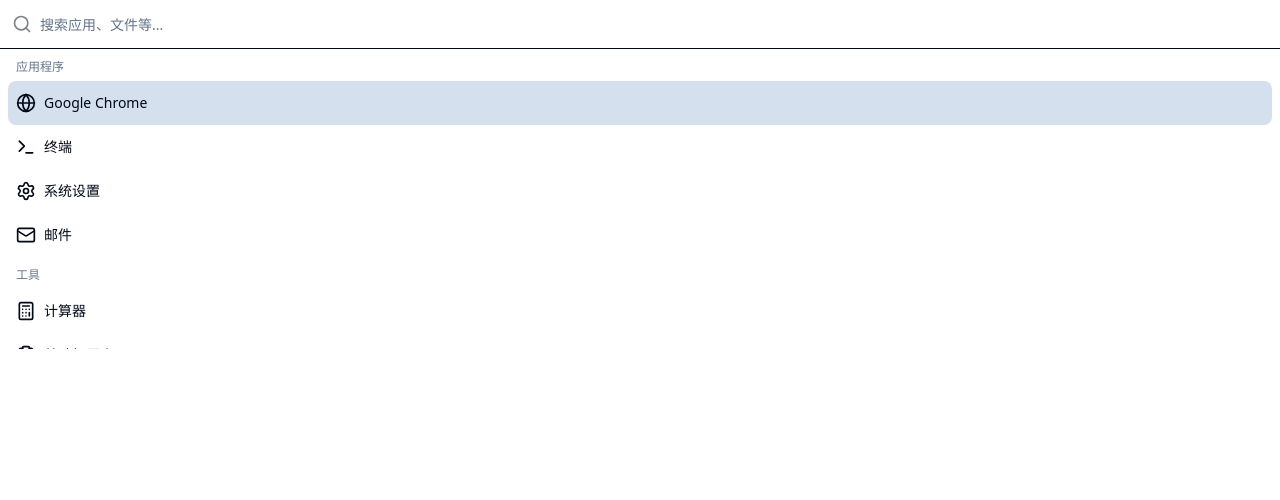
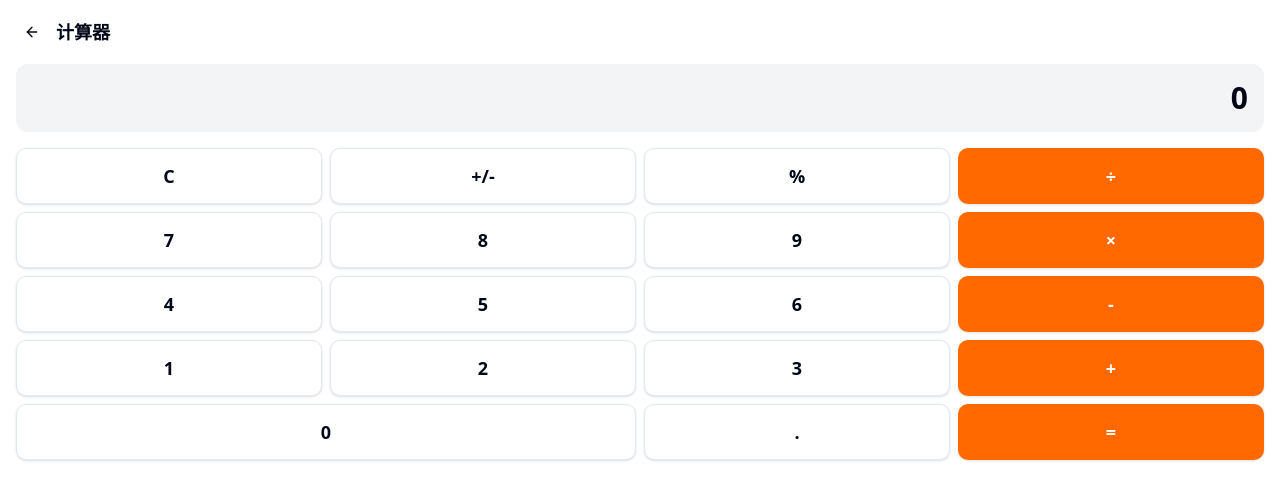
Before and after one commit to EditYJ/leap, a React (Vite) app: page /calculator in a window 1280 px wide. Shown: the top 500 px of the page. Built offline with nearby package versions, Linux system fonts and the light colour scheme.

Commit message:
feat: 添加路由支持，重构应用布局，优化窗口动画，更新依赖项

```diff
--- a/package.json
+++ b/package.json
@@ -23,12 +23,14 @@
     "class-variance-authority": "^0.7.1",
     "clsx": "^2.1.1",
     "cmdk": "^1.1.1",
+    "framer-motion": "^12.23.24",
     "fuse.js": "^7.1.0",
     "lucide-react": "^0.548.0",
     "postcss": "^8.5.6",
     "react": "^19.1.0",
     "react-dom": "^19.1.0",
     "react-hotkeys-hook": "^5.2.1",
+    "react-router-dom": "^7.9.5",
     "tailwind-merge": "^3.3.1",
     "tailwindcss": "^4.1.16",
     "tailwindcss-animate": "^1.0.7",
--- a/src-tauri/tauri.conf.json
+++ b/src-tauri/tauri.conf.json
@@ -20,8 +20,7 @@
         "decorations": false,
         "center": true,
         "skipTaskbar": true,
-        "visible": false,
-        "transparent": true
+        "visible": false
       }
     ],
     "trayIcon": {
--- a/src/App.tsx
+++ b/src/App.tsx
@@ -1,10 +1,26 @@
-import { CommandPalette } from './components/features/CommandPalette'
+import { BrowserRouter, Routes, Route } from 'react-router-dom'
+import { AnimatedOutlet } from './components/AnimatedOutlet'
+import { CommandPage } from './pages/CommandPage'
+import { CalculatorPage } from './pages/CalculatorPage'
+import { useWindowResize } from './hooks/useWindowResize'
+
+function AppLayout() {
+  useWindowResize()
+  return <AnimatedOutlet />
+}
 
 function App() {
   return (
-    <div className='bg-background h-screen'>
-      <CommandPalette />
-    </div>
+    <BrowserRouter>
+      <div className='bg-background h-screen'>
+        <Routes>
+          <Route element={<AppLayout />}>
+            <Route path='/' element={<CommandPage />} />
+            <Route path='/calculator' element={<CalculatorPage />} />
+          </Route>
+        </Routes>
+      </div>
+    </BrowserRouter>
   )
 }
 
--- /dev/null
+++ b/src/components/AnimatedOutlet.tsx
@@ -0,0 +1,42 @@
+import { motion, AnimatePresence } from 'framer-motion'
+import { useLocation, useOutlet } from 'react-router-dom'
+import type { Transition } from 'framer-motion'
+
+const pageVariants = {
+  initial: {
+    opacity: 0,
+  },
+  animate: {
+    opacity: 1,
+  },
+  exit: {
+    opacity: 0,
+  },
+}
+
+const pageTransition: Transition = {
+  type: 'tween',
+  ease: 'easeInOut',
+  duration: 0.1,
+}
+
+export function AnimatedOutlet() {
+  const location = useLocation()
+  const outlet = useOutlet()
+
+  return (
+    <AnimatePresence mode='wait'>
+      <motion.div
+        key={location.pathname}
+        variants={pageVariants}
+        initial='initial'
+        animate='animate'
+        exit='exit'
+        transition={pageTransition}
+        className='h-full w-full'
+      >
+        {outlet}
+      </motion.div>
+    </AnimatePresence>
+  )
+}
--- /dev/null
+++ b/src/hooks/useWindowResize.ts
@@ -0,0 +1,22 @@
+import { useEffect } from 'react'
+import { useLocation } from 'react-router-dom'
+import { invoke } from '@tauri-apps/api/core'
+
+const routeSizes: Record<string, { width: number; height: number }> = {
+  '/': { width: 600, height: 340 },
+  '/calculator': { width: 360, height: 480 },
+}
+
+export function useWindowResize() {
+  const location = useLocation()
+
+  useEffect(() => {
+    const size = routeSizes[location.pathname]
+    if (size) {
+      invoke('animate_window_resize', {
+        targetWidth: size.width,
+        targetHeight: size.height,
+      })
+    }
+  }, [location.pathname])
+}
--- /dev/null
+++ b/src/pages/CalculatorPage.tsx
@@ -0,0 +1,12 @@
+import { Calculator } from '@/components/features/Calculator'
+import { useNavigate } from 'react-router-dom'
+
+export function CalculatorPage() {
+  const navigate = useNavigate()
+
+  const handleBack = () => {
+    navigate('/')
+  }
+
+  return <Calculator onBack={handleBack} />
+}
--- a/src/components/features/CommandPalette/index.tsx
+++ b/src/pages/CommandPage.tsx
@@ -1,4 +1,3 @@
-import { useState, useEffect } from 'react'
 import {
   Command,
   CommandEmpty,
@@ -18,34 +17,10 @@
   Music,
 } from 'lucide-react'
 import { invoke } from '@tauri-apps/api/core'
-import { Calculator } from '@/components/features/Calculator'
+import { useNavigate } from 'react-router-dom'
 
-interface CommandPaletteProps {}
-
-type View = 'command' | 'calculator'
-
-export function CommandPalette(_props: CommandPaletteProps) {
-  const [currentView, setCurrentView] = useState<View>('command')
-
-  useEffect(() => {
-    const resizeWindow = async () => {
-      if (currentView === 'calculator') {
-        // 计算器界面尺寸
-        await invoke('animate_window_resize', {
-          targetWidth: 360,
-          targetHeight: 480,
-        })
-      } else {
-        // 命令面板尺寸
-        await invoke('animate_window_resize', {
-          targetWidth: 600,
-          targetHeight: 340,
-        })
-      }
-    }
-
-    resizeWindow()
-  }, [currentView])
+export function CommandPage() {
+  const navigate = useNavigate()
 
   const handleItemSelect = (action: () => void) => {
     action()
@@ -53,19 +28,11 @@
   }
 
   const openCalculator = () => {
-    setCurrentView('calculator')
-  }
-
-  const backToCommand = () => {
-    setCurrentView('command')
-  }
-
-  if (currentView === 'calculator') {
-    return <Calculator onBack={backToCommand} />
+    navigate('/calculator')
   }
 
   return (
-    <div className='flex h-screen w-full items-start justify-center bg-transparent'>
+    <div className='flex h-screen w-full items-start justify-center'>
       <Command>
         <CommandInput placeholder='搜索应用、文件等...' />
         <CommandList>
```
Also changed, not shown: 2 other files (tests, documents, lock files or other folders).
